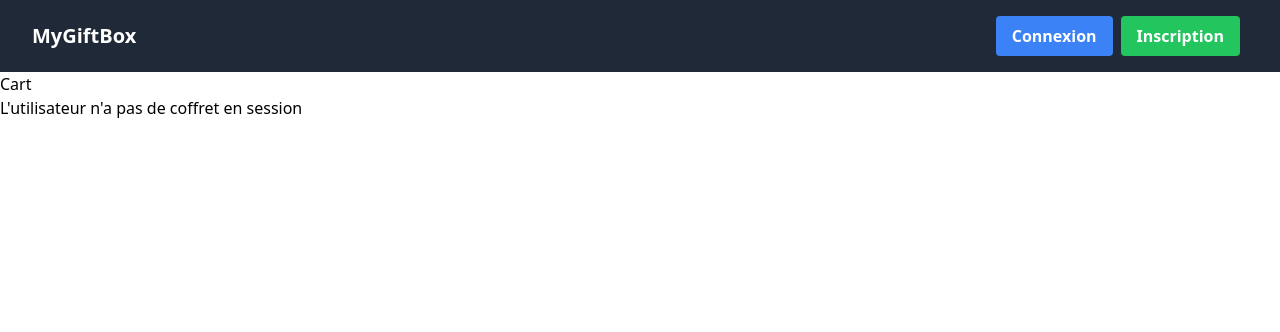
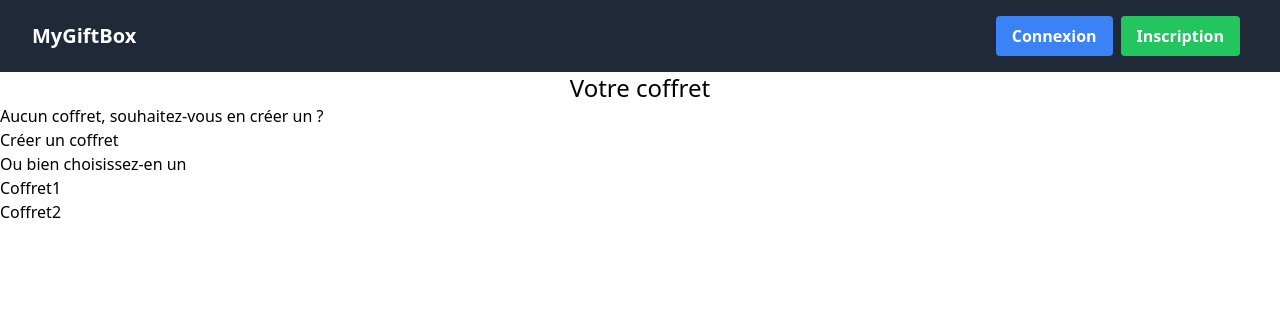
Before and after one commit to Inerska/_td6_giftbox, a PHP site: template gift.appli/src/template/cart.twig in a window 1280 px wide. Shown: the top 332 px of the page. Run offline with PHP 8.4, Linux system fonts and the light colour scheme; the template is opened without the code that fills it, so the values that code supplies are empty; some libraries are stand-ins or nearby versions.

Commit message:
feat(cart): initial commit with cart service passed globally through twig pipeline

```diff
--- a/gift.appli/src/template/cart.twig
+++ b/gift.appli/src/template/cart.twig
@@ -1,14 +1,23 @@
 {% extends 'layout.twig' %}
 
 {% block body %}
-    <h1>Cart</h1>
+    <h1 class="text-2xl text-center">Votre coffret</h1>
     {% if cartService.cart() %}
         <div>
-            <h1>L'utilisateur a un coffret en session</h1>
+            <h1>Vous avez 0 prestation(s) dans votre coffret</h1>
+            <ul>
+            </ul>
         </div>
     {% else %}
         <div>
-            <h1>L'utilisateur n'a pas de coffret en session</h1>
+            <h1>Aucun coffret, souhaitez-vous en créer un ?</h1>
+            <a href="{{ url_for('box_creation') }}">Créer un coffret</a>
+
+            <h1>Ou bien choisissez-en un</h1>
+            <ul>
+                <li>Coffret1</li>
+                <li>Coffret2</li>
+            </ul>
         </div>
     {% endif %}
 {% endblock %}
```
